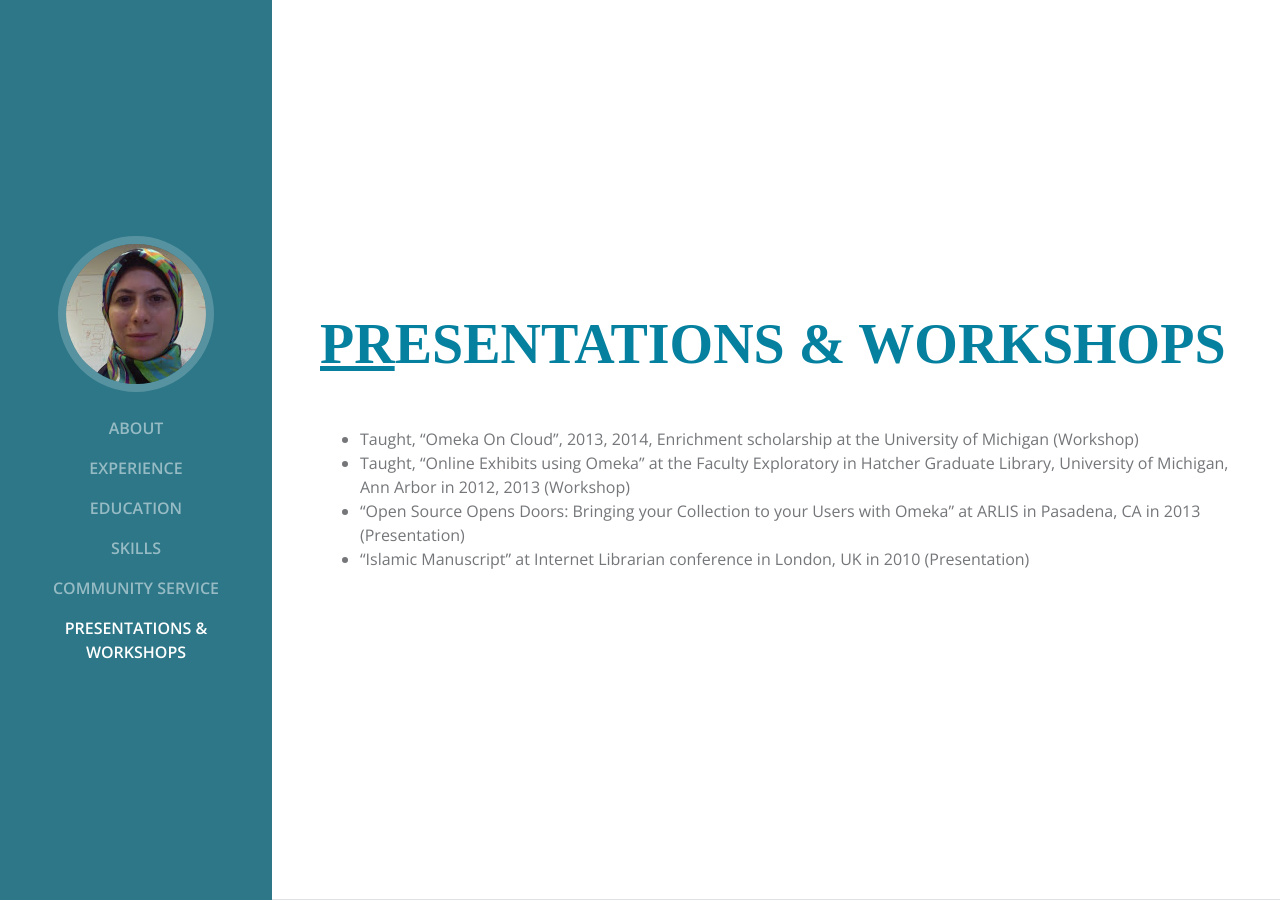
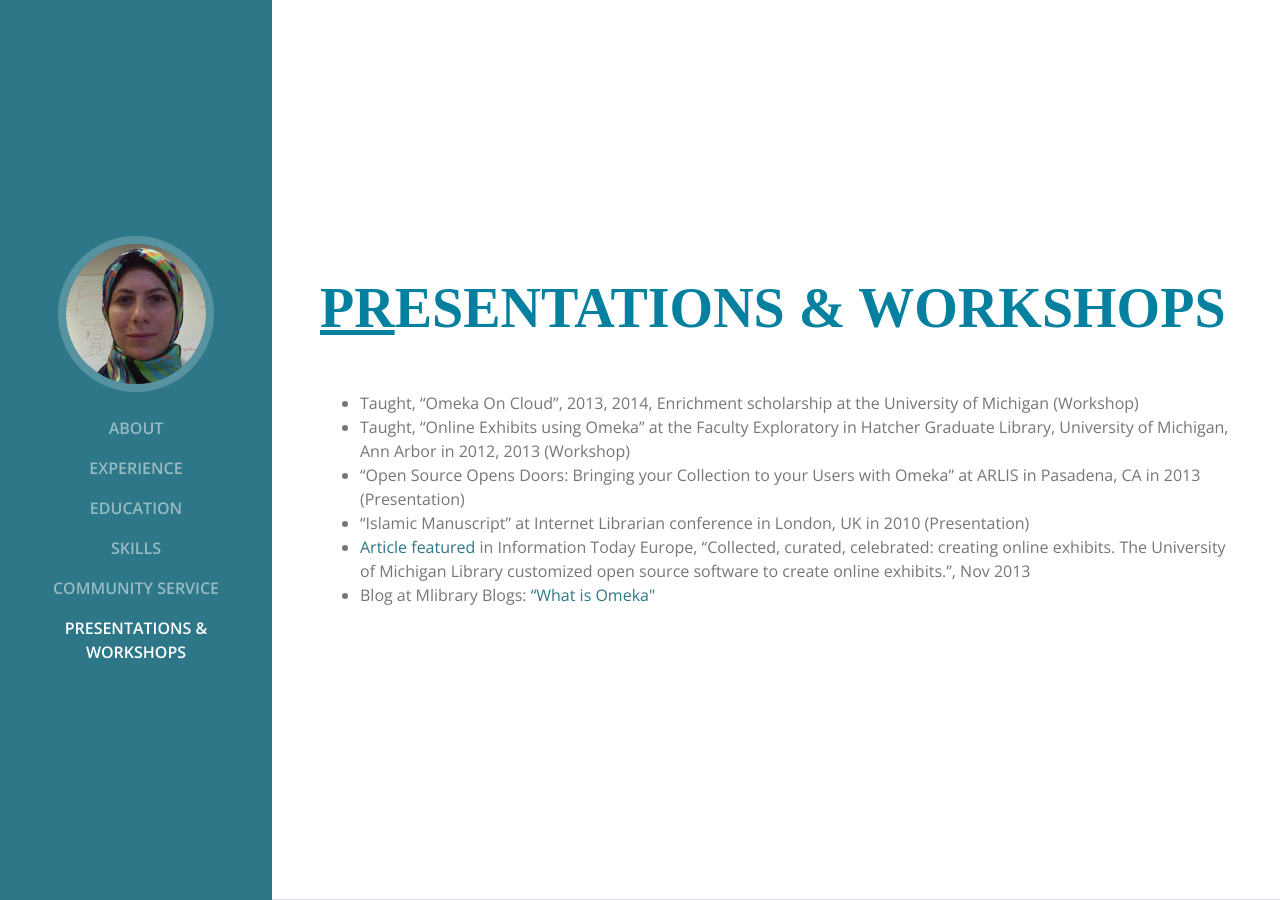
Before and after one commit to nancymou/nancymou.github.io, a Jekyll site: the page index.html, which Jekyll copies as it is, in a window 1280 px wide and 900 px high, scrolled down 4913 px. Built offline with Jekyll 4.4.1, drawn with Linux system fonts in a browser that asks for light colours; some web fonts are replaced.

Commit message:
Add more to workshops

```diff
--- a/index.html
+++ b/index.html
@@ -259,6 +259,8 @@
                <li>Taught, “Online Exhibits using Omeka” at the Faculty Exploratory in Hatcher Graduate Library, University of Michigan, Ann Arbor in 2012, 2013 (Workshop)</li>
                <li>“Open Source Opens Doors: Bringing your Collection to your Users with Omeka” at ARLIS in Pasadena, CA in 2013 (Presentation)</li>
                <li>“Islamic Manuscript” at Internet Librarian conference in London, UK in 2010 (Presentation)</li>
+               <li><a href="http://lnkd.in/bjEiyJJ">Article featured</a> in Information Today Europe, “Collected, curated, celebrated: creating online exhibits. The University of Michigan Library customized open source software to create online exhibits.”, Nov 2013</li>
+               <li>Blog at Mlibrary Blogs: <a href="https://www.lib.umich.edu/blogs/library-tech-talk/what-omeka-0"> “What is Omeka"</a></li>
             </ul>
         </div>
       </section>
```
Lines whose indentation alone changed are shown as unchanged.
